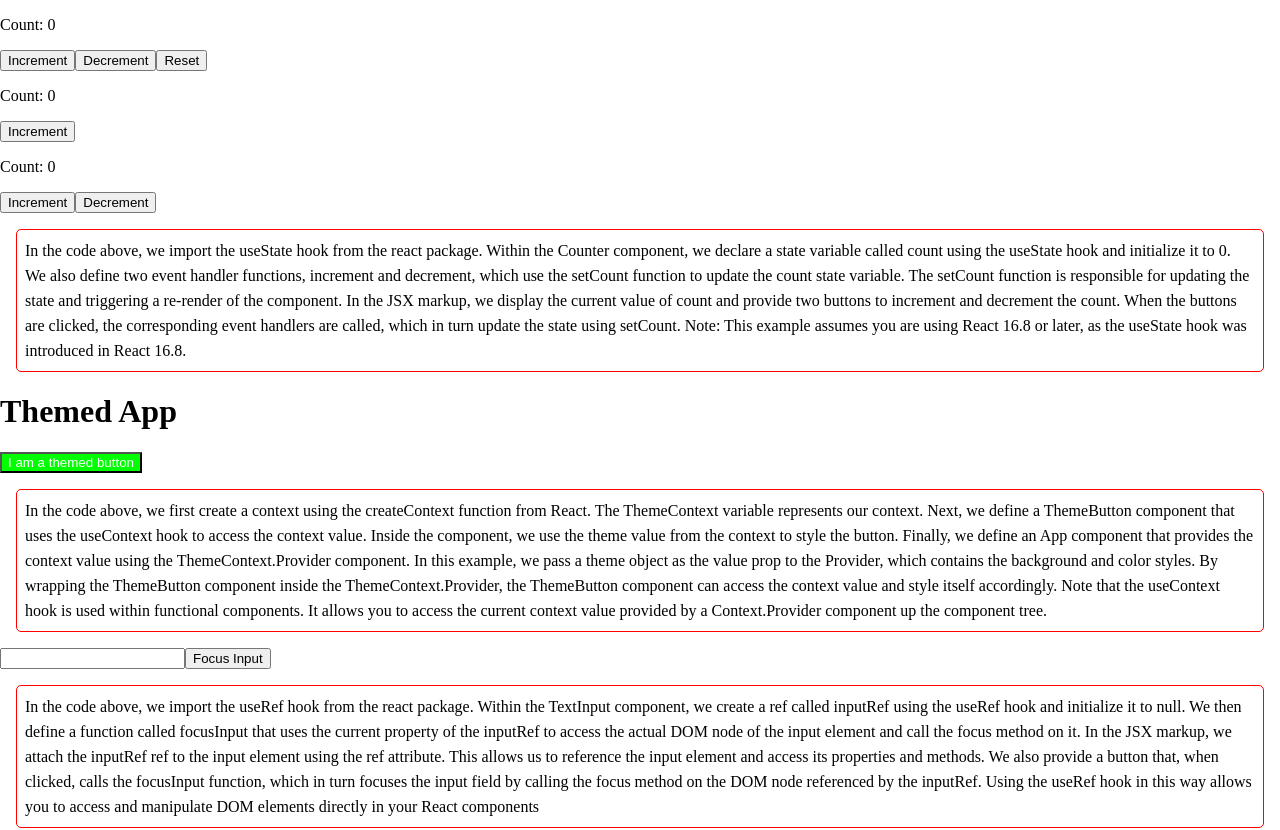
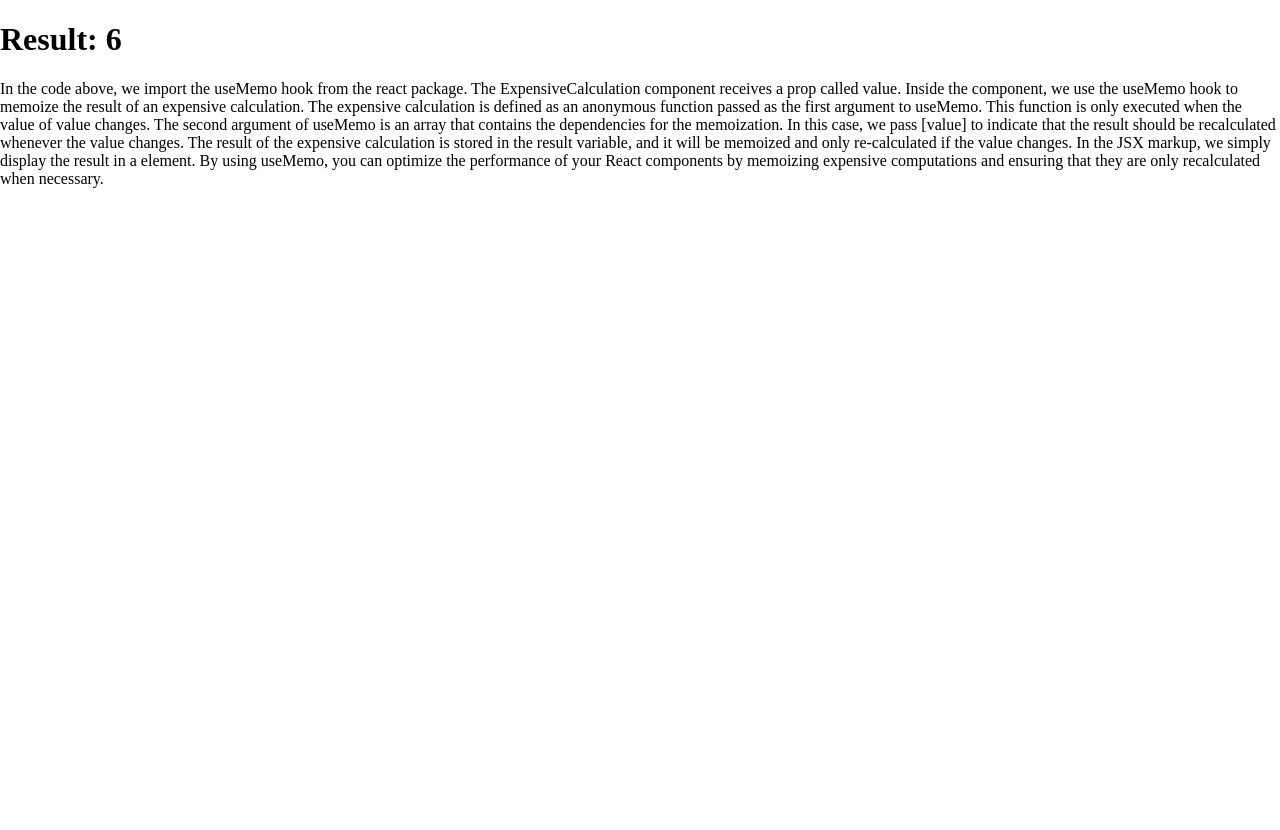
Before and after one commit to jMohammdi/React-hooks-example, a React (Create React App) app: page / in a window 1280 px wide. Shown: the top 830 px of the page. Built offline with nearby package versions, Linux system fonts and the light colour scheme; no server answers.

Commit message:
modified

```diff
--- a/src/App.js
+++ b/src/App.js
@@ -1,26 +1,26 @@
 // src/App.js
 import React from "react";
 // useReducer:✅
-import ExampleReducer from "./components/UseReducer";
+// import ExampleReducer from "./components/UseReducer";
 // useEffect ✅
-import ExampleEffect from "./components/UseEffect";
+// import ExampleEffect from "./components/UseEffect";
 // useState ✅
-import ExampleUseState from "./components/UseState";
+// import ExampleUseState from "./components/UseState";
 // useContext ✅
-import ExampleContext from "./components/UseContext";
+// import ExampleContext from "./components/UseContext";
 // useRef ✅
-import ExampleRef from "./components/UseRefs";
+// import ExampleRef from "./components/UseRefs";
 // useRef ✅
 import ExampleMemo from "./components/UseMemo";
 export default function App() {
   return (
     <div className="App">
-      <ExampleReducer />
+      {/* <ExampleReducer />
       <ExampleEffect />
       <ExampleUseState />
       <ExampleContext />
-      <ExampleRef />
-      <ExampleMemo />
+      <ExampleRef /> */}
+      <ExampleMemo value={3} />
     </div>
   );
 }
```
